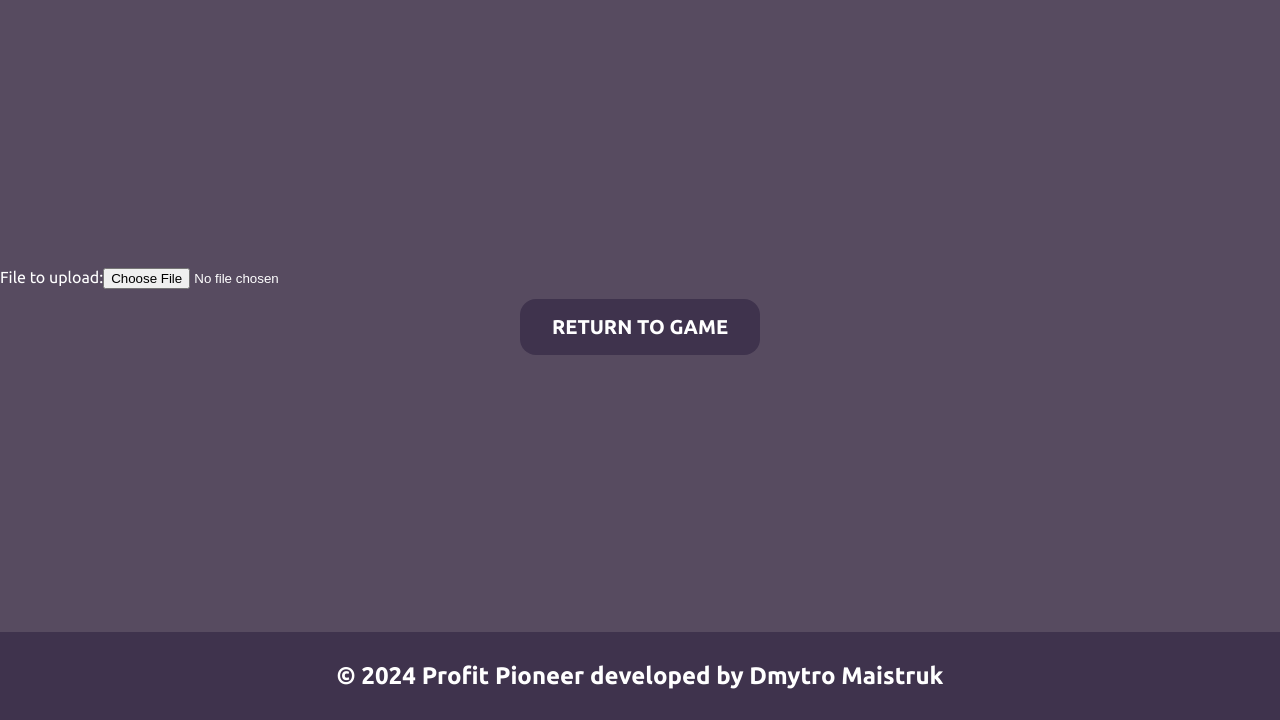
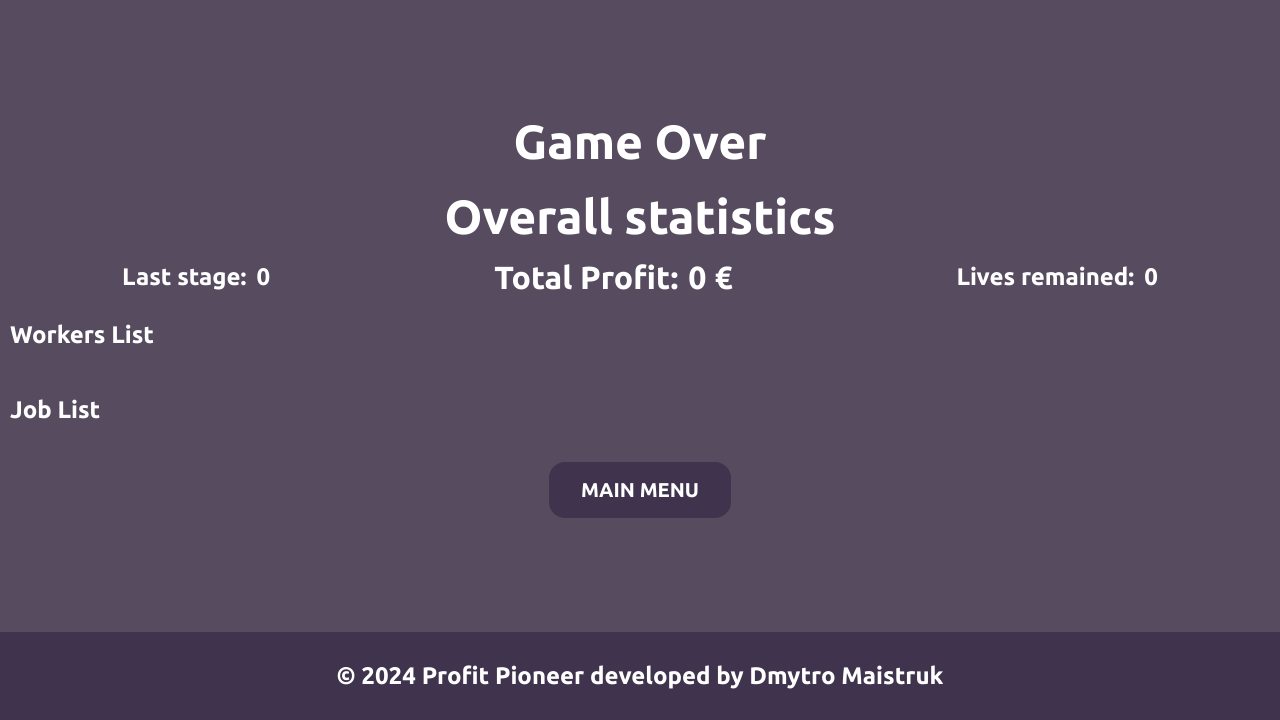
Before and after one commit to JACTyt/ProfitPioneer, a Spring Boot app: page /end in a window 1280 px wide. Shown: the part 80-800 px from the top of the page. Run offline with Spring Boot 4, Linux system fonts and the light colour scheme; some libraries are stand-ins or nearby versions.

Commit message:
Implemented stats page

```diff
--- a/src/main/java/studio/jact/gamebox/server/controller/ProfitPioneerController.java
+++ b/src/main/java/studio/jact/gamebox/server/controller/ProfitPioneerController.java
@@ -119,7 +119,6 @@
     @GetMapping("/stats")
     private String statisticsPage(Model model) {
         prepareModel(model);
-        System.out.println("STATS");
         return "stats";
     }
 
--- a/src/main/resources/templates/rules.html
+++ b/src/main/resources/templates/rules.html
@@ -7,7 +7,7 @@
     <title>Profit Pioneer - Rules</title>
 </head>
 
-<section layout:fragment="content">
+<section layout:fragment="content" class="game-container">
     <div class="horizontal-line">
         <div class="ubuntu-bold">
             <h1 class="rules-header">
--- a/src/main/resources/templates/stats.html
+++ b/src/main/resources/templates/stats.html
@@ -7,12 +7,93 @@
     <title>Profit Pioneer - Statistics</title>
 </head>
 
-<section layout:fragment="content">
-    <tr><td>File to upload:<input type="file" name="file" WebKitDirectory /></td></tr>
+<section layout:fragment="content" class="game-container">
+
+    <div class="horizontal-line">
+        <h1 class="rules-header">Game Over</h1>
+    </div>
+
+    <div class="horizontal-line">
+        <h1 class="rules-header">Overall statistics</h1>
+    </div>
+
+    <div class="game-information horizontal-line">
+        <div class="line-description-container">
+            <span>Last stage: </span>
+            <span th:text="${@profitPioneerController.getWorkHouse().getStage()}"></span>
+        </div>
+        <div id="total-profit" class="line-description-container">
+            <span>Total Profit: </span>
+            <span th:text="${@profitPioneerController.getWorkHouse().getProfit()}  + ' €'"></span>
+        </div>
+        <div class="line-description-container">
+            <span>Lives remained: </span>
+            <span th:text="${@profitPioneerController.getWorkHouse().getLives()}"></span>
+        </div>
+    </div>
+
+
+    <div class="worker-container">
+        <h2>Workers List</h2>
+        <div class="list-container">
+            <div class="list-item" th:each="workers : ${@profitPioneerController.getWorkHouse().getWorkerList()}">
+                <div class="list-item-header">
+                    <span th:text="${workers.getFullName()}"></span>
+                </div>
+                <div>
+                    <div>
+                        <span>Payment: </span>
+                        <span th:text="${workers.getPayment()}"></span>
+                    </div>
+                </div>
+            </div>
+        </div>
+    </div>
+
+    <div class="job-container">
+        <h2>Job List</h2>
+        <div class="list-container" onchange="addEventListeners()">
+            <div class="list-item" th:each="jobs : ${@profitPioneerController.getWorkHouse().getJobList()}">
+                <div class="list-item-header">
+                    <span th:text="${jobs.getName()}"></span>
+                </div>
+                <div>
+                    <div>
+                        <div class="counter-list">
+                            <img class="counter-list-item" th:if="${jobs.getAssignedWorkers().size() > 0}"
+                                 th:each="i : ${#numbers.sequence(1,jobs.getAssignedWorkers().size())}"
+                                 src="/images/hire-counter.png" alt="img"/>
+                            <img class="counter-list-item"
+                                 th:each="i : ${#numbers.sequence(1,jobs.getCapacity()-jobs.getAssignedWorkers().size())}"
+                                 src="/images/empty-counter.png" alt="img"/>
+                        </div>
+                        <span th:each="worker : ${jobs.getAssignedWorkers()}">
+                        </span>
+                    </div>
+                    <div th:if="${@jobExtras.isTemporaryJob(jobs)}">
+                        <div class="counter-list">
+                            <img class="counter-list-item"
+                                 th:each="i : ${#numbers.sequence(1,@jobExtras.getTemporaryJobTime(jobs))}"
+                                 src="/images/time-counter.png" alt="img"/>
+                        </div>
+                    </div>
+                    <div>
+                        <span>Deal Profit: </span>
+                        <span th:text="${jobs.getDealProfit()} + ' €'"></span>
+                    </div>
+                    <div th:if="${@jobExtras.isTemporaryJob(jobs)}">
+                        <span>Penalty: </span>
+                        <span th:text="${@jobExtras.getPenalty(jobs)}  + ' €'"></span>
+                        <span></span>
+                    </div>
+                </div>
+            </div>
+        </div>
+    </div>
 
     <div class="horizontal-line">
         <form action="/">
-            <input class="button ubuntu-bold" type="submit" value="Return to Game"/>
+            <input class="button ubuntu-bold" type="submit" value="Main menu"/>
         </form>
     </div>
 </section>
```
Also changed, not shown: src/main/resources/templates/index.html (+5 -3 lines).
